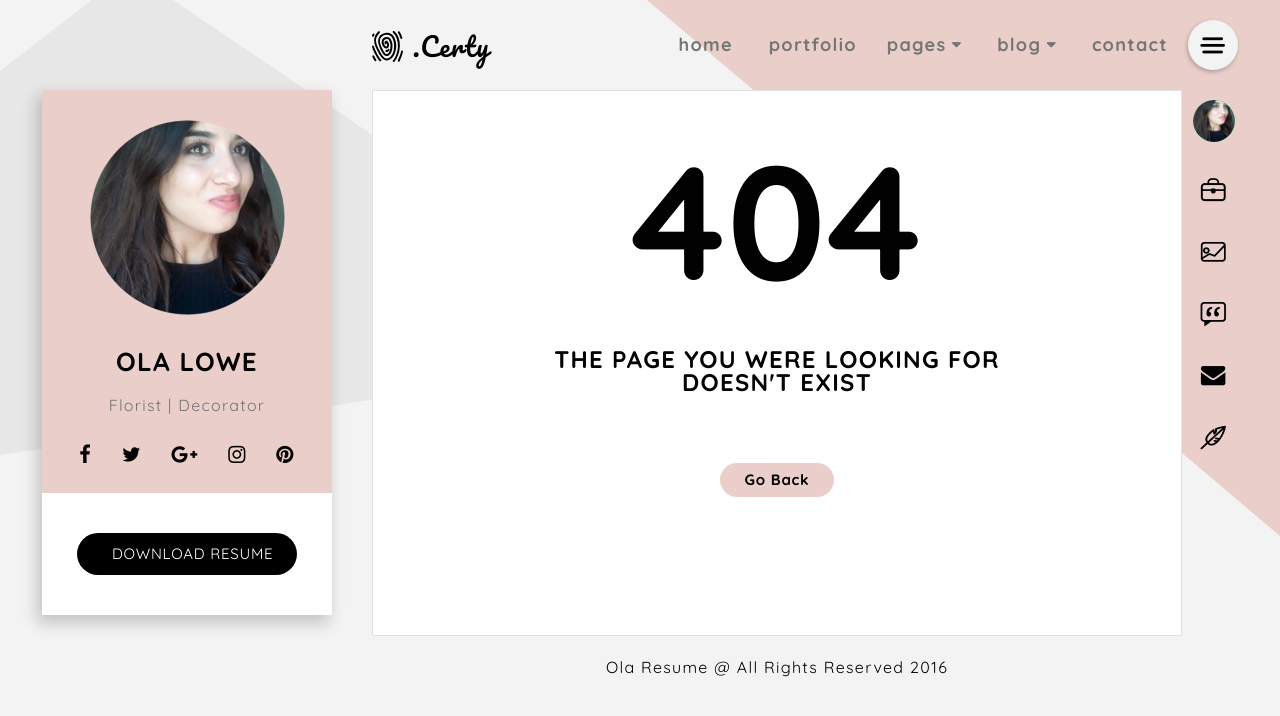
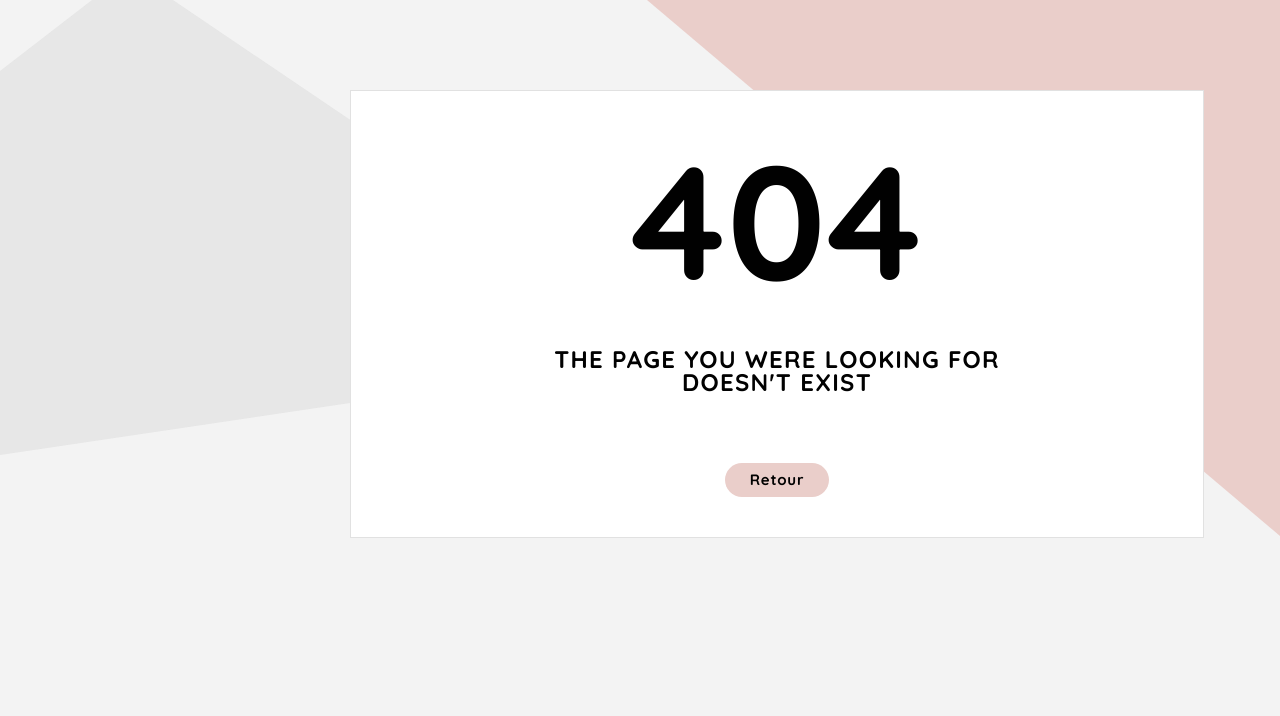
Before and after one commit to Nourchene996/Nourchene-snane.com, a plain HTML site: page 404.html in a window 1280 px wide. Drawn offline with nearby package versions, Linux system fonts and the light colour scheme; some packages are replaced by stand-ins of ours; a script that the page names is missing; files whose address does not match are found by name.

Commit message:
Update 404.html

```diff
--- a/404.html
+++ b/404.html
@@ -46,17 +46,17 @@
              <div class="crt-head-inner crt-container">
                  <div class="crt-container-sm">
                      <div class="crt-head-row">
-                         <div id="crt-head-col1" class="crt-head-col text-left">
+                         <!-- <div id="crt-head-col1" class="crt-head-col text-left">
                              <a id="crt-logo" class="crt-logo" href="index.html">
                                  <img src="assets/images/uploads/brand/logo.svg" alt="certy resume"><span>.Certy</span>
                              </a>
-                         </div>
+                         </div> -->
 
                                                   <div id="crt-head-col2" class="crt-head-col text-right">
                              <div class="crt-nav-container crt-container hidden-sm hidden-xs">
                                  <nav id="crt-main-nav">
 
-    <ul class="clear-list">
+    <!-- <ul class="clear-list">
         <li><a href="index.html">home</a></li>
         <li><a href="portfolio.html">portfolio</a>
         <li class="has-sub-menu"><a href="#">pages</a>
@@ -81,21 +81,21 @@
             </ul>
         </li>
         <li><a href="contact.html">contact</a></li>
-    </ul>                                 </nav>
+    </ul>                                 </nav> -->
                              </div>
                          </div>
 
                                                   <div id="crt-head-col3" class="crt-head-col text-right">
-                             <button id="crt-sidebar-btn" class="btn btn-icon btn-shade">
+                             <!-- <button id="crt-sidebar-btn" class="btn btn-icon btn-shade">
                                  <span class="crt-icon crt-icon-side-bar-icon"></span>
-                             </button>
+                             </button> -->
                          </div>
                                               </div>
                  </div><!-- .crt-head-inner -->
              </div>
 
-                              <nav id="crt-nav-sm" class="crt-nav hidden-lg hidden-md">
-                         <ul class="clear-list">
+                              <!-- <nav id="crt-nav-sm" class="crt-nav hidden-lg hidden-md"> -->
+                         <!-- <ul class="clear-list">
         <li>
             <a href="index.html#about" data-tooltip="Home"><img class="avatar avatar-42" src="assets/images/uploads/avatar/avatar-42x42.png" srcset="assets/images/uploads/avatar/avatar-84x84-2x.png 2x" alt=""></a>
         </li>
@@ -114,42 +114,25 @@
         <li>
             <a href="category.html" data-tooltip="Blog"><span class="crt-icon crt-icon-blog"></span></a>
         </li>
-    </ul>
-                 </nav><!-- #crt-nav-sm -->
+    </ul> -->
+                 <!-- </nav> -->
+                 <!-- #crt-nav-sm -->
                      </header><!-- #crt-header -->
 
         <div id="crt-container" class="crt-container">
             <div id="crt-side-box-wrap" class="crt-sticky">
-    <div id="crt-side-box">
+    <!-- <div id="crt-side-box">
 
     <div class="crt-side-box-item">
 
-<div class="crt-card bg-primary text-center">
-    <div class="crt-card-avatar">
-        <img class="avatar avatar-195" src="assets/images/uploads/avatar/avatar-195x195.png"
-             srcset="assets/images/uploads/avatar/avatar-390x390-2x.png 2x" width="195" height="195" alt="">
+
     </div>
-    <div class="crt-card-info">
-        <h2 class="text-upper">Ola Lowe</h2>
+    <!-- .crt-side-box-item -->
 
-        <p class="text-muted">Florist | Decorator</p>
-        <ul class="crt-social clear-list">
-            <li><a><span class="crt-icon crt-icon-facebook"></span></a></li>
-            <li><a><span class="crt-icon crt-icon-twitter"></span></a></li>
-            <li><a><span class="crt-icon crt-icon-google-plus"></span></a></li>
-            <li><a><span class="crt-icon crt-icon-instagram"></span></a></li>
-            <li><a><span class="crt-icon crt-icon-pinterest"></span></a></li>
-        </ul>
     </div>
-</div>
-        <div class="crt-side-box-btn">
-            <a class="btn btn-default btn-lg btn-block btn-thin btn-upper" href="#">Download Resume</a>
-        </div>
-    </div><!-- .crt-side-box-item -->
-
-    </div><!-- #crt-side-box -->
+    <!-- #crt-side-box -->
 </div><!-- #crt-side-box-wrap -->
-                            <div id="crt-nav-wrap" class="hidden-sm hidden-xs">
+                            <!-- <div id="crt-nav-wrap" class="hidden-sm hidden-xs">
                     <div id="crt-nav-inner">
                         <div class="crt-nav-cont">
                             <div id="crt-nav-scroll">
@@ -187,7 +170,8 @@
                         </div>
                         <div class="crt-nav-btm"></div>
                     </div>
-                </div><!-- .crt-nav-wrap -->
+                </div> -->
+                <!-- .crt-nav-wrap -->
 
             <div class="crt-container-sm"><div class="crt-paper-layers">
     <div class="crt-paper clearfix">
@@ -197,7 +181,7 @@
                     <div class="text-center">
                         <strong class="title-404 text-upper">404</strong>
                         <span class="info-404">the page you were looking for<br> doesn't exist</span>
-                        <a class="btn btn-primary" href="#">Go Back</a>
+                        <a class="btn btn-primary" href="index.html">Retour</a>
                     </div>
                 </div>
 
@@ -378,11 +362,11 @@
     </div><!-- #crt-sidebar-inner -->
 </div><!-- #crt-sidebar -->
     <footer id="crt-footer" class="crt-container-lg">
-        <div class="crt-container">
+        <!-- <div class="crt-container">
             <div class="crt-container-sm clear-mrg text-center">
                 <p>Ola Resume @ All Rights Reserved 2016</p>
             </div>
-        </div>
+        </div> -->
         <!-- .crt-container -->
     </footer>
     <!-- #crt-footer -->
```
